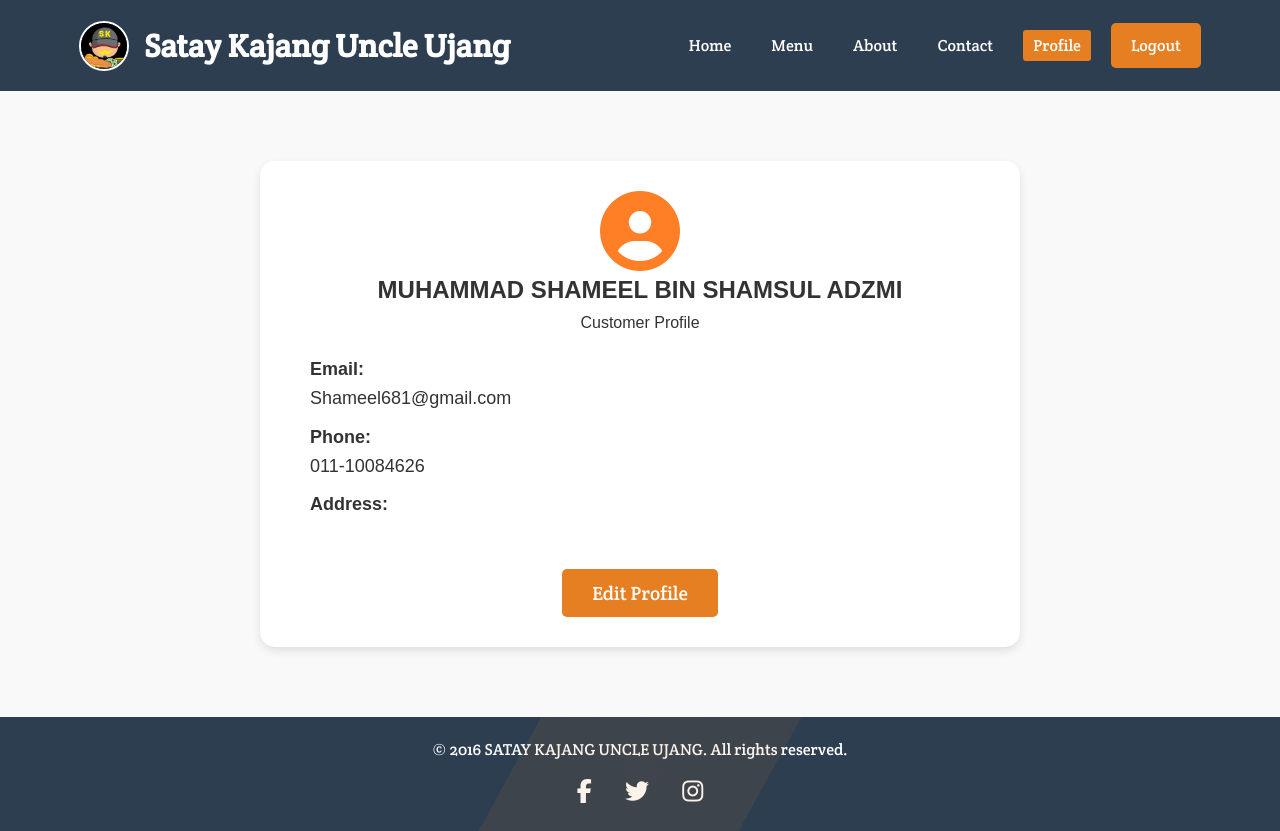
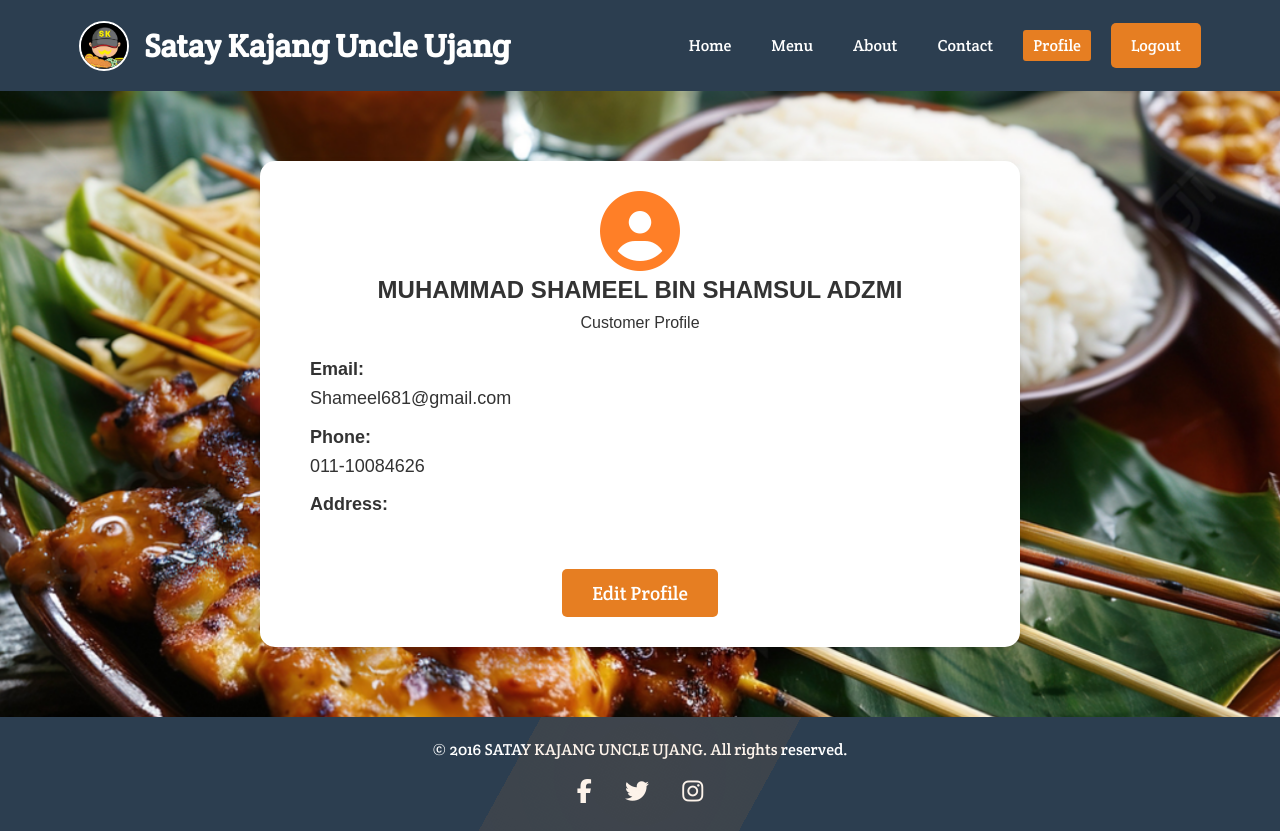
Before and after one commit to Shameel681/Satay-Kajang-Uncle-Ujang-Online-Ordering-System-G5, a PHP site: page /profCust.php in a window 1280 px wide. Run offline with PHP 8.4, Linux system fonts and the light colour scheme; a user stored in the database is signed in; data comes from the database, SQL or seed files in the repository.

Commit message:
ADD BACKGROUND IMAGE CUSTOMER PROFILE

```diff
--- a/SatayKajangUncleUjangOnlineOrderingSystem/SatayKajang-main/CSS/profCust.css
+++ b/SatayKajangUncleUjangOnlineOrderingSystem/SatayKajang-main/CSS/profCust.css
@@ -1,7 +1,9 @@
 body {
     font-family: Arial, sans-serif;
     margin: 0;
-    background: #f9f9f9;
+    background-size: cover;
+    background-repeat: no-repeat;
+    background-position: center;
 }
 
 /* Profile Section */
--- a/SatayKajangUncleUjangOnlineOrderingSystem/SatayKajang-main/profCust.php
+++ b/SatayKajangUncleUjangOnlineOrderingSystem/SatayKajang-main/profCust.php
@@ -41,6 +41,7 @@ $stmt->execute();
 $result = $stmt->get_result();
 $customer = $result->fetch_assoc();
 $stmt->close();
+$background = "image/SatayImage.png";
 ?>
 
 <!DOCTYPE html>
@@ -57,7 +58,7 @@ $stmt->close();
   />
 
 </head>
-<body>
+<body style="background-image: url('<?php echo $background; ?>'); background-size: cover; background-repeat: no-repeat; background-position: center;">
 <header>
   <div class="container">
     <div class="logo-and-title">
```
Also changed, not shown: SatayKajangUncleUjangOnlineOrderingSystem/SatayKajang-main/image/SatayImage.png (added).
